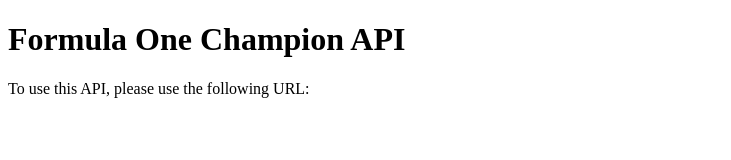
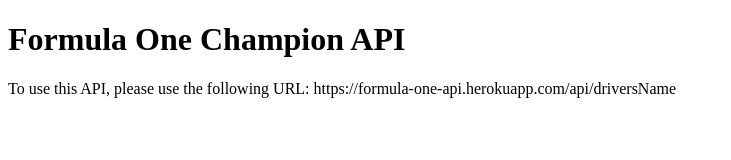
Before and after one commit to michaelcmarafino/formula-one-api, a website: page index.html in a window 1280 px wide. Shown: the whole page, without its empty margins (0-731 px from the left). Drawn offline with Linux system fonts and the light colour scheme.

Commit message:
changed to heroku url

```diff
--- a/index.html
+++ b/index.html
@@ -8,6 +8,9 @@
     </head>
     <body>
         <h1>Formula One Champion API</h1>
-        <p>To use this API, please use the following URL:</p>
+        <p>
+            To use this API, please use the following URL:
+            https://formula-one-api.herokuapp.com/api/driversName
+        </p>
     </body>
 </html>
```
